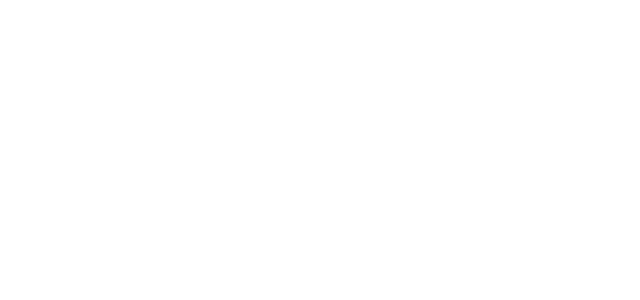
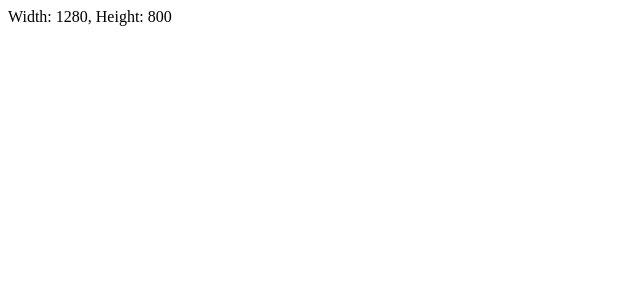
Before and after one commit to razmiqayelyan/react-tutorial, a React (Create React App) app: page / in a window 1280 px wide. Shown: the top 300 px of the page, without its empty margins (0-640 px from the left). Built offline with nearby package versions, Linux system fonts and the light colour scheme.

Commit message:
New Features: useViewportSize Hook

```diff
--- a/src/Demo.jsx
+++ b/src/Demo.jsx
@@ -1,3 +1,11 @@
+import { useViewportSize } from "./Hooks/useViewportSize.tsx";
+
 export function Demo() {
-    return <></>
-}
+    const { width, height } = useViewportSize();
+
+    return (
+      <div>
+        Width: {width}, Height: {height}
+      </div>
+    );
+  }
--- /dev/null
+++ b/src/Hooks/useViewportSize.tsx
@@ -0,0 +1,42 @@
+import { useState, useEffect } from 'react';
+
+
+export function useWindowEvent<K extends keyof WindowEventMap>(
+    type: K,
+    listener: (event: WindowEventMap[K]) => void,
+    options?: boolean | AddEventListenerOptions
+  ): void {
+    useEffect(() => {
+      if (typeof window !== 'undefined') {
+        window.addEventListener(type, listener, options);
+
+        return () => {
+          window.removeEventListener(type, listener, options);
+        };
+      }
+    }, [type, listener, options]);
+  }
+
+
+type ViewportSize = {
+  width: number;
+  height: number;
+};
+
+export function useViewportSize(): ViewportSize {
+  const [size, setSize] = useState<ViewportSize>({
+    width: typeof window !== 'undefined' ? window.innerWidth : 0,
+    height: typeof window !== 'undefined' ? window.innerHeight : 0,
+  });
+
+  const updateSize = () => {
+    setSize({
+      width: window.innerWidth,
+      height: window.innerHeight,
+    });
+  };
+
+  useWindowEvent('resize', updateSize);
+
+  return size;
+}
```
